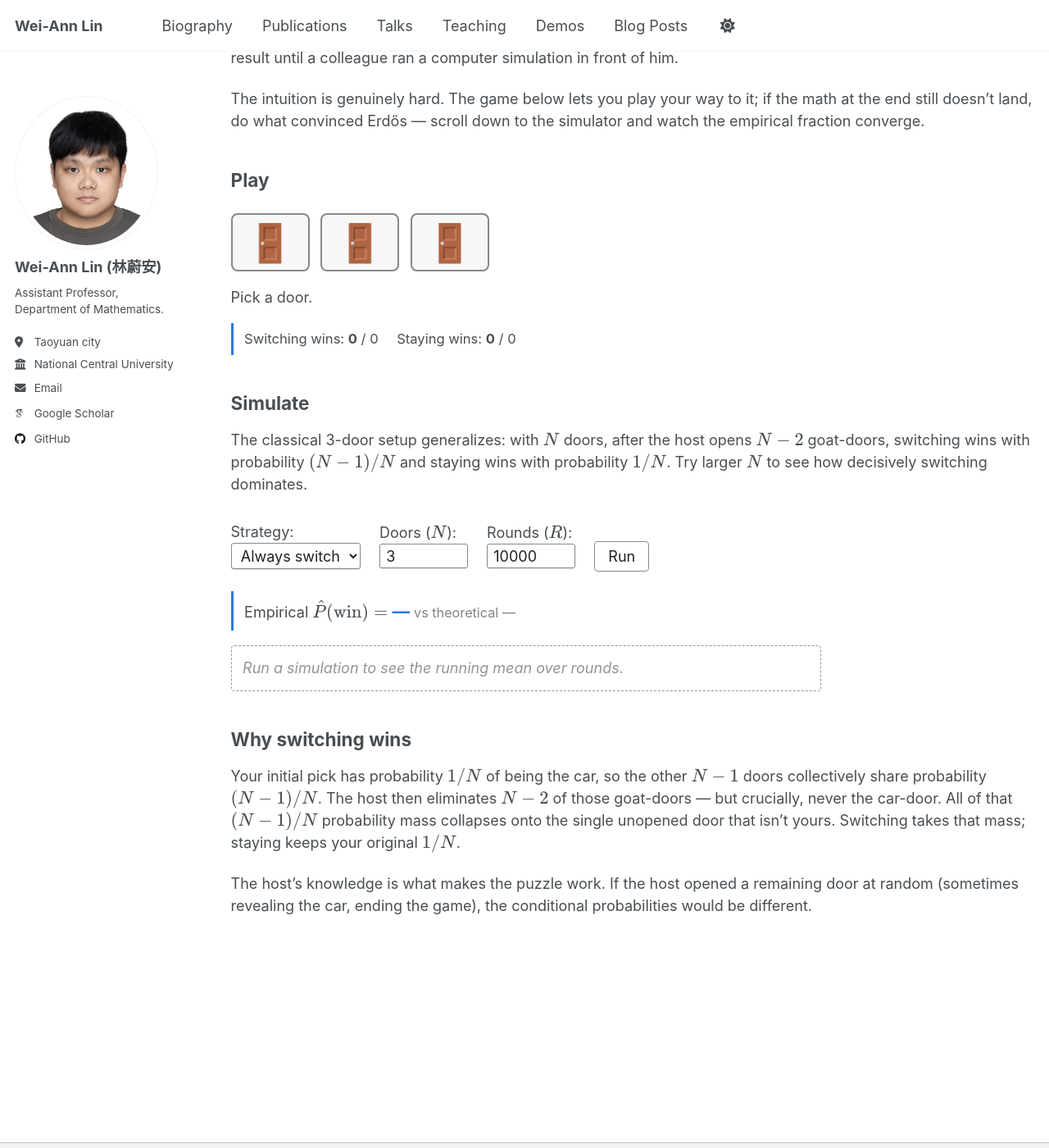
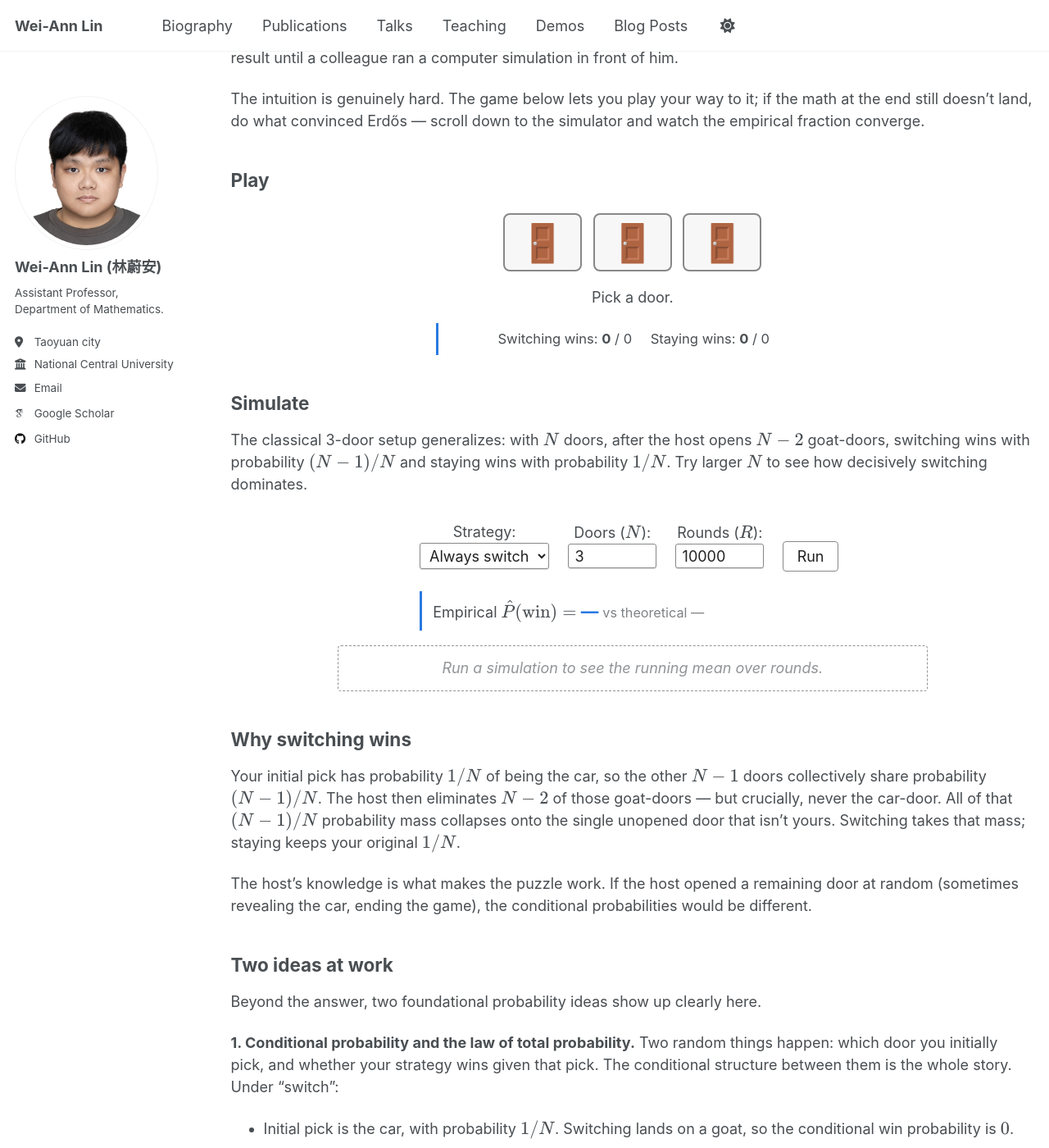
Before and after one commit to weiannlin/weiannlin.github.io, a Jekyll site: the page built from _pages/demos-monty-hall.md, in a window 1280 px wide and 1400 px high, scrolled down 445 px. Shown: the whole window at 82% size. Built offline with Jekyll 4.4.1, drawn with Linux system fonts in a browser that asks for light colours; some web fonts are replaced; some of the changed text lies outside the part shown.

Commit message:
Monty Hall: center widgets, bump SVG axis font, add takeaways section
- center game + simulator content (titles/prose stay left-aligned)
- bump SVG axis label font-size 11 → 13 for mobile readability
- add 'Two ideas at work' section: conditional probability + law of total
  probability for the strategy comparison; LLN framing for the simulator

```diff
--- a/_pages/demos-monty-hall.md
+++ b/_pages/demos-monty-hall.md
@@ -50,7 +50,14 @@ author_profile: true
     padding: 0.75rem; opacity: 0.6; font-style: italic;
     border: 1px dashed currentColor; border-radius: 4px;
   }
-  .mh-chart-caption { margin-top: 0.4rem; font-size: 0.9rem; opacity: 0.85; }
+  .mh-chart-caption { margin-top: 0.4rem; font-size: 0.9rem; opacity: 0.85; text-align: left; }
+
+  /* centering for game + simulator widgets (titles/prose stay left) */
+  .mh-section { text-align: center; }
+  .mh-doors { justify-content: center; }
+  .mh-tally { justify-content: center; max-width: 480px; margin-inline: auto; }
+  .mh-sim-result { max-width: 520px; margin-inline: auto; text-align: left; }
+  .mh-chart-wrap { margin-inline: auto; }
 </style>
 
 Behind one of three doors is a car. Behind the other two are goats. You pick a door. The host — who knows where the car is — opens one of the remaining doors to reveal a goat, then offers you the chance to switch. **Should you?**
@@ -115,6 +122,23 @@ The classical 3-door setup generalizes: with $N$ doors, after the host opens $N-
 Your initial pick has probability $1/N$ of being the car, so the other $N-1$ doors collectively share probability $(N-1)/N$. The host then eliminates $N-2$ of those goat-doors — but crucially, never the car-door. All of that $(N-1)/N$ probability mass collapses onto the single unopened door that isn't yours. Switching takes that mass; staying keeps your original $1/N$.
 
 The host's knowledge is what makes the puzzle work. If the host opened a remaining door at random (sometimes revealing the car, ending the game), the conditional probabilities would be different.
+
+## Two ideas at work
+
+Beyond the answer, two foundational probability ideas show up clearly here.
+
+**1. Conditional probability and the law of total probability.** Two random things happen: which door you initially pick, and whether your strategy wins given that pick. The conditional structure between them is the whole story. Under "switch":
+
+- Initial pick is the car, with probability $1/N$. Switching lands on a goat, so the conditional win probability is $0$.
+- Initial pick is a goat, with probability $(N-1)/N$. The host has eliminated all other goats among the remaining doors, so the unique unopened non-pick must be the car. Switching lands on it, with conditional win probability $1$.
+
+Combining via the law of total probability,
+
+$$P(\text{win} \mid \text{switch}) = 0 \cdot \frac{1}{N} + 1 \cdot \frac{N-1}{N} = \frac{N-1}{N}.$$
+
+"Stay" reverses the conditional probabilities and lands at $1/N$. A good strategy isn't about being lucky on the first event — it's about converting first-event outcomes into second-event wins as efficiently as possible.
+
+**2. The law of large numbers.** Each round of the simulator is an i.i.d. Bernoulli trial: $X_r = 1$ if the strategy wins on round $r$, otherwise $X_r = 0$, with $\mathbb{E}[X_r] = P(\text{win} \mid \text{strategy})$. The running curve in the chart is the sample mean $\bar{X}_R = \frac{1}{R} \sum_{r=1}^{R} X_r$. The law of large numbers guarantees $\bar{X}_R \to P(\text{win})$ as $R \to \infty$, and the fluctuation around the limit shrinks at rate $1/\sqrt{R}$, the standard error of a binomial fraction. Early rounds therefore swing wildly while the line eventually settles onto the dashed theoretical reference.
 
 <script>
 (function() {
@@ -238,19 +262,19 @@ The host's knowledge is what makes the puzzle work. If the host opened a remaini
     s += `<rect x="${M.l}" y="${M.t}" width="${innerW}" height="${innerH}" fill="none" stroke="currentColor" stroke-opacity="0.25"/>`;
     for (const v of [0, 0.25, 0.5, 0.75, 1]) {
       s += `<line x1="${M.l}" y1="${y(v).toFixed(1)}" x2="${M.l + innerW}" y2="${y(v).toFixed(1)}" stroke="currentColor" stroke-opacity="0.1"/>`;
-      s += `<text x="${M.l - 6}" y="${(y(v) + 4).toFixed(1)}" text-anchor="end" fill="currentColor" font-size="11" opacity="0.75">${v}</text>`;
+      s += `<text x="${M.l - 6}" y="${(y(v) + 4).toFixed(1)}" text-anchor="end" fill="currentColor" font-size="13" opacity="0.75">${v}</text>`;
     }
     for (const f of [0, 0.25, 0.5, 0.75, 1]) {
       const xi = Math.round(f * (N - 1));
       const xp = x(xi);
-      s += `<text x="${xp.toFixed(1)}" y="${(M.t + innerH + 18).toFixed(1)}" text-anchor="middle" fill="currentColor" font-size="11" opacity="0.75">${xi.toLocaleString()}</text>`;
+      s += `<text x="${xp.toFixed(1)}" y="${(M.t + innerH + 18).toFixed(1)}" text-anchor="middle" fill="currentColor" font-size="13" opacity="0.75">${xi.toLocaleString()}</text>`;
     }
     // axis titles
-    s += `<text x="${(M.l + innerW / 2).toFixed(1)}" y="${H - 4}" text-anchor="middle" fill="currentColor" font-size="11" opacity="0.7">round</text>`;
+    s += `<text x="${(M.l + innerW / 2).toFixed(1)}" y="${H - 4}" text-anchor="middle" fill="currentColor" font-size="13" opacity="0.7">round</text>`;
 
     // theoretical line (dashed)
     s += `<line x1="${M.l}" y1="${y(theo).toFixed(1)}" x2="${M.l + innerW}" y2="${y(theo).toFixed(1)}" stroke="#2a7ae2" stroke-opacity="0.55" stroke-dasharray="5,4" stroke-width="1"/>`;
-    s += `<text x="${(M.l + innerW - 4).toFixed(1)}" y="${(y(theo) - 4).toFixed(1)}" text-anchor="end" fill="#2a7ae2" font-size="11" opacity="0.85">theoretical = ${theo.toFixed(3)}</text>`;
+    s += `<text x="${(M.l + innerW - 4).toFixed(1)}" y="${(y(theo) - 4).toFixed(1)}" text-anchor="end" fill="#2a7ae2" font-size="13" opacity="0.85">theoretical = ${theo.toFixed(3)}</text>`;
 
     // running-mean path
     let d = '';
```
